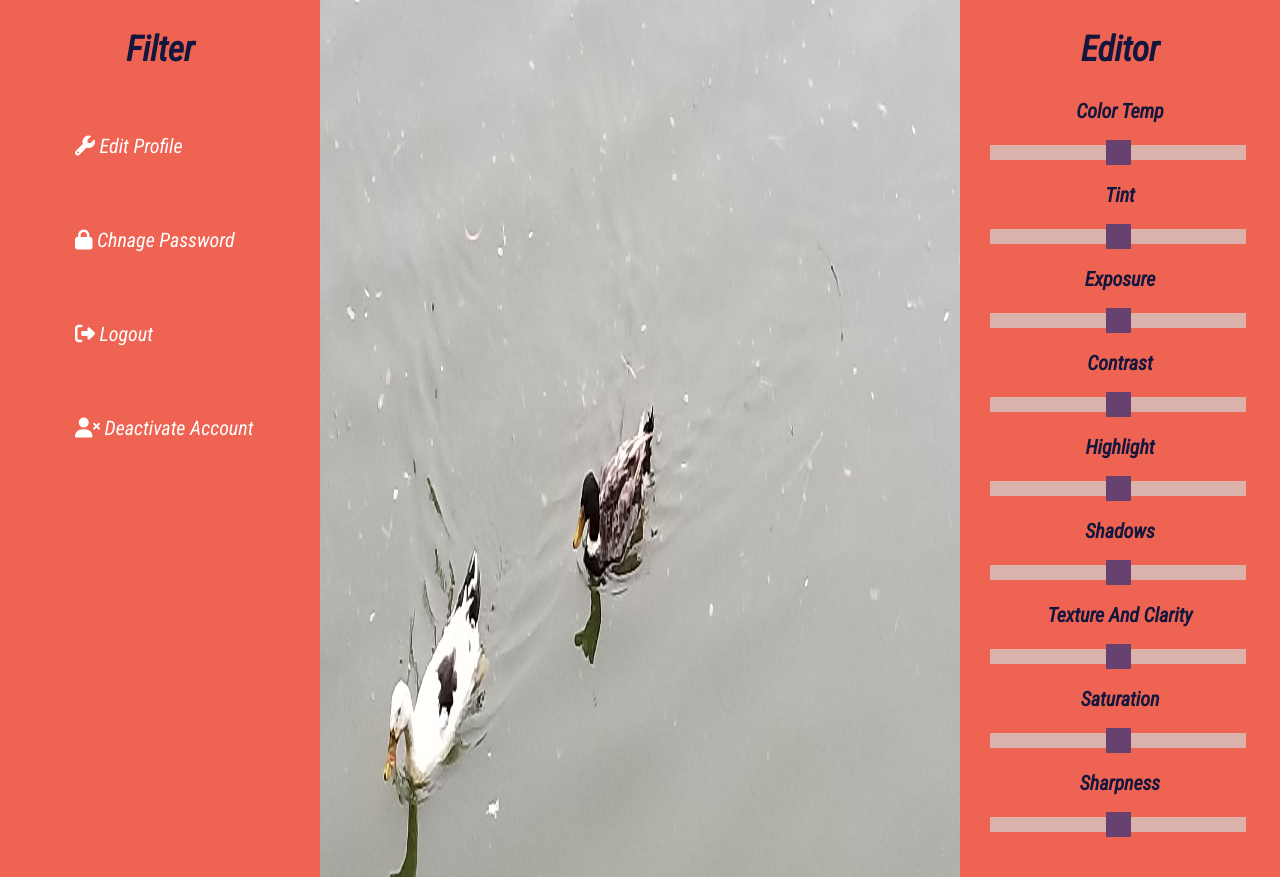
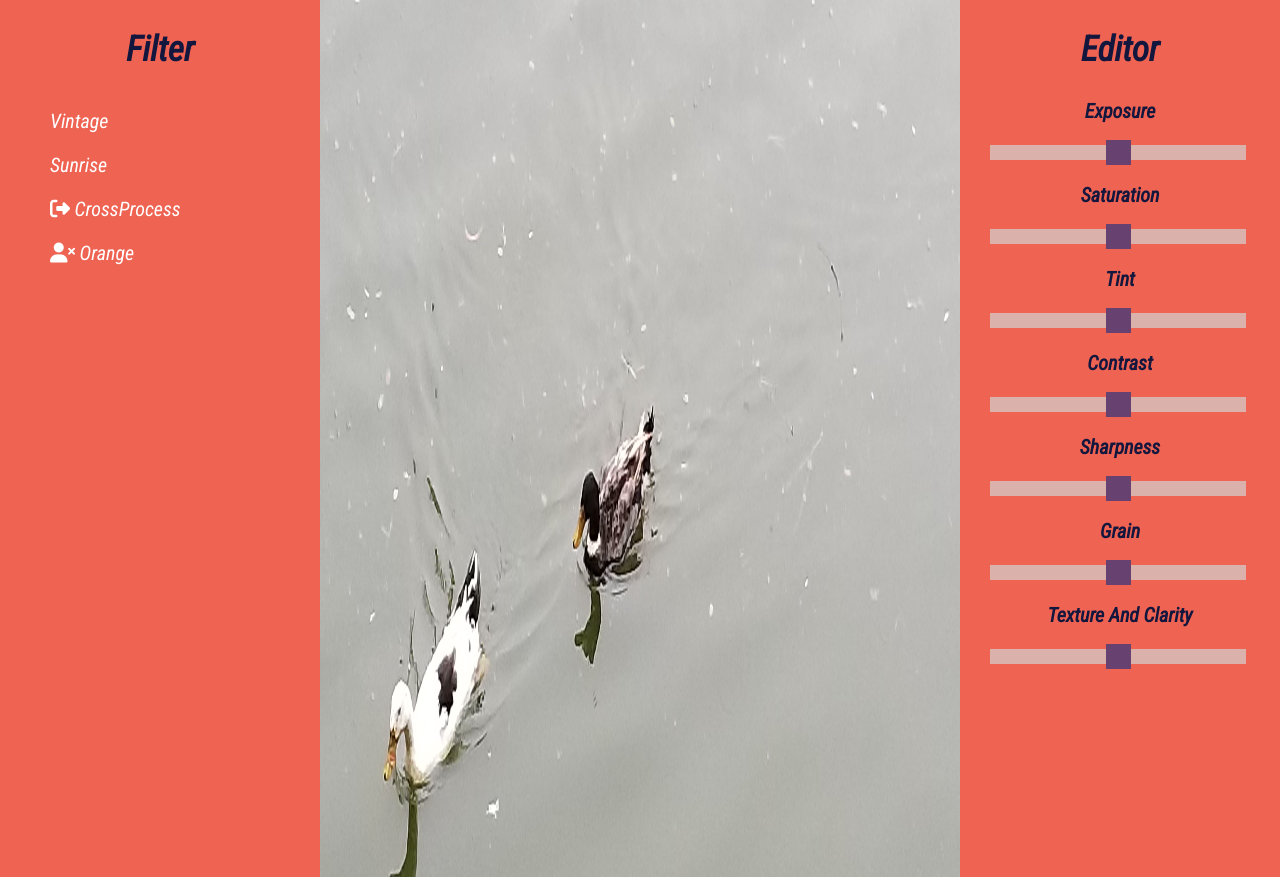
Before and after one commit to AmardeepSarang/Exposure, a PHP site: the page made by editor.php in a window 1280 px wide. Shown: the part 98-975 px from the top of the page. Run offline with PHP 8.4, Linux system fonts and the light colour scheme; some libraries are stand-ins or nearby versions.

Commit message:
Initial Slider implementation

```diff
--- a/css/style.css
+++ b/css/style.css
@@ -997,7 +997,7 @@ background: linear-gradient(0deg, rgba(238,99,82,0.7898688580482416) 0%, rgba(47
 }
 
 .editor .filter ul li{
-  padding: 35px;
+  padding: 10px;
   font-size: 20px;
   font-family: 'Roboto Condensed', sans-serif;
   list-style: none;
@@ -1011,7 +1011,6 @@ background: linear-gradient(0deg, rgba(238,99,82,0.7898688580482416) 0%, rgba(47
 
 .editor .filter ul li:hover{
   background: #f7432d;
-  border-radius: 25px;
 }
 .editor .display{
   position: fixed;
--- a/editor.php
+++ b/editor.php
@@ -69,10 +69,10 @@
         <div class="filter">
             <h2> Filter </h2>
             <ul>
-                <li><a href="#"><i class="fa fa-wrench" aria-hidden="true"></i> Edit Profile </a></li>
-                <li><a href="#"><i class="fa fa-lock" aria-hidden="true"></i> Chnage Password </a> </li>
-                <li><a href="#"><i class="fa fa-sign-out" aria-hidden="true"></i> Logout </li>
-                <li><a href="#"><i class="fa fa-user-times" aria-hidden="true"></i> Deactivate Account </a> </li>
+                <li><a id="filter-vin"> Vintage </a></li>
+                <li><a id="filter-sun">Sunrise </a> </li>
+                <li><a href="#"><i class="fa fa-sign-out" aria-hidden="true"></i> CrossProcess </li>
+                <li><a href="#"><i class="fa fa-user-times" aria-hidden="true"></i> Orange </a> </li>
             </ul>
         </div>
         <div class="display">
@@ -83,34 +83,34 @@
         <div class="edit">
             <h2> Editor </h2>
 
-            <h3> Color Temp </h3>
-            <div class="slidecontainer">
-                <input type="range" min="0" max="100" value="50" class="slider" id="myRange">
-            </div>
-
-            <h3> Tint </h3>
-            <div class="slidecontainer">
-                <input type="range" min="0" max="100" value="50" class="slider" id="myRange">
-            </div>
-
             <h3> Exposure </h3>
             <div class="slidecontainer">
                 <input type="range" min="-100" max="100" value="0" class="slider" id="slide-exp">
             </div>
 
+            <h3> Saturation </h3>
+            <div class="slidecontainer">
+                <input type="range" min="-100" max="100" value="0" class="slider" id="slide-sat">
+            </div>
+
+            <h3> Tint </h3>
+            <div class="slidecontainer">
+                <input type="range" min="-100" max="100" value="0" class="slider" id="slide-hue">
+            </div>
+
             <h3> Contrast </h3>
             <div class="slidecontainer">
-                <input type="range" min="0" max="100" value="50" class="slider" id="myRange">
+                <input type="range" min="-100" max="100" value="0" class="slider" id="slide-cont">
             </div>
 
-            <h3> Highlight </h3>
+            <h3> Sharpness </h3>
             <div class="slidecontainer">
-                <input type="range" min="0" max="100" value="50" class="slider" id="myRange">
+                <input type="range" min="-100" max="100" value="0" class="slider" id="myRange">
             </div>
 
-            <h3> Shadows </h3>
+            <h3> Grain </h3>
             <div class="slidecontainer">
-                <input type="range" min="0" max="100" value="50" class="slider" id="myRange">
+                <input type="range" min="-100" max="100" value="0" class="slider" id="slide-noise">
             </div>
 
             <h3> Texture And Clarity </h3>
@@ -118,15 +118,6 @@
                 <input type="range" min="0" max="100" value="50" class="slider" id="myRange">
             </div>
 
-            <h3> Saturation </h3>
-            <div class="slidecontainer">
-                <input type="range" min="0" max="100" value="50" class="slider" id="myRange">
-            </div>
-
-            <h3> Sharpness </h3>
-            <div class="slidecontainer">
-                <input type="range" min="0" max="100" value="50" class="slider" id="myRange">
-            </div>
 
         </div>
     </div>
--- a/js/editor.js
+++ b/js/editor.js
@@ -94,3 +94,35 @@ $("#slide-exp").change(function () {
         this.exposure(val).render();
     });
 })
+
+$("#slide-cont").change(function () {
+    var val = $(this).val()
+    console.log(val)
+    Caman("#editor-can", function () {
+        this.contrast(val).render();
+    });
+})
+
+$("#slide-sat").change(function () {
+    var val = $(this).val()
+    console.log(val)
+    Caman("#editor-can", function () {
+        this.saturation(val).render();
+    });
+})
+
+$("#slide-hue").change(function () {
+    var val = $(this).val()
+    console.log(val)
+    Caman("#editor-can", function () {
+        this.hue(val).render();
+    });
+})
+
+$("#slide-noise").change(function () {
+    var val = $(this).val()
+    console.log(val)
+    Caman("#editor-can", function () {
+        this.noise(val).render();
+    });
+})
```
Also changed, not shown: 1 other file.
